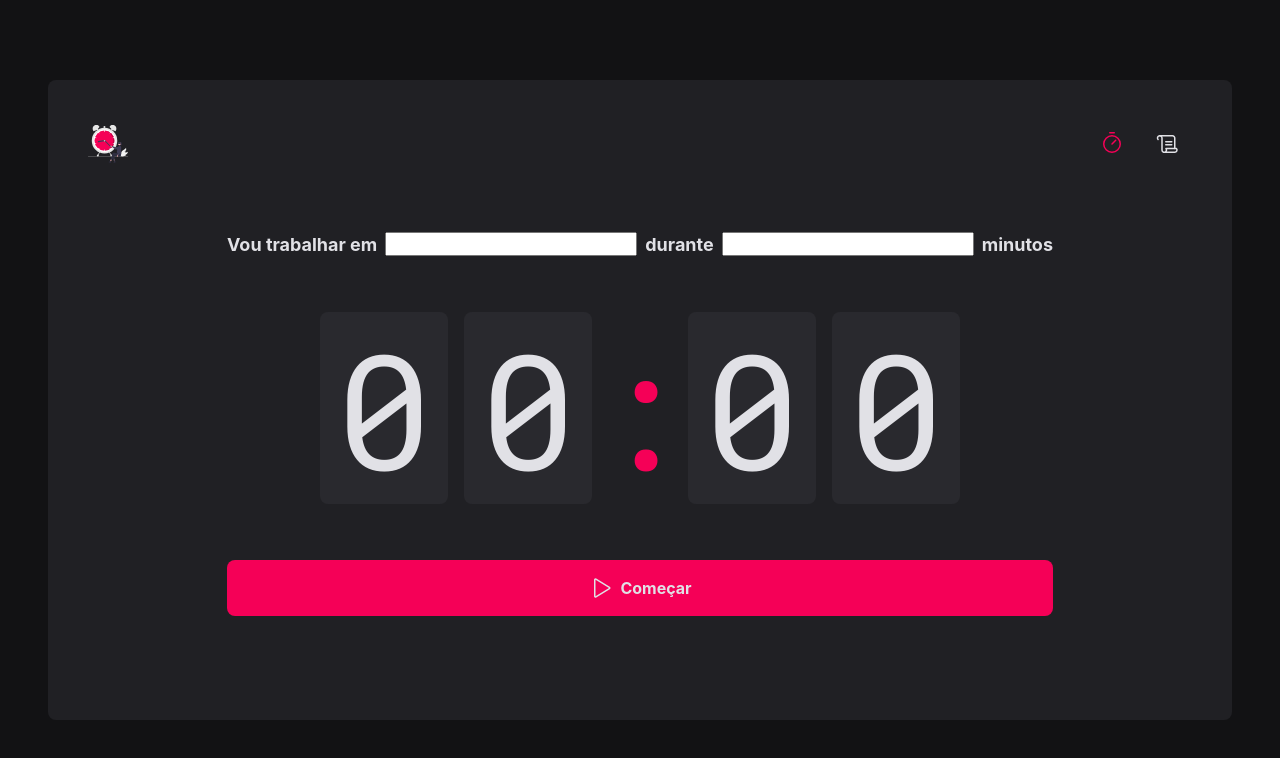
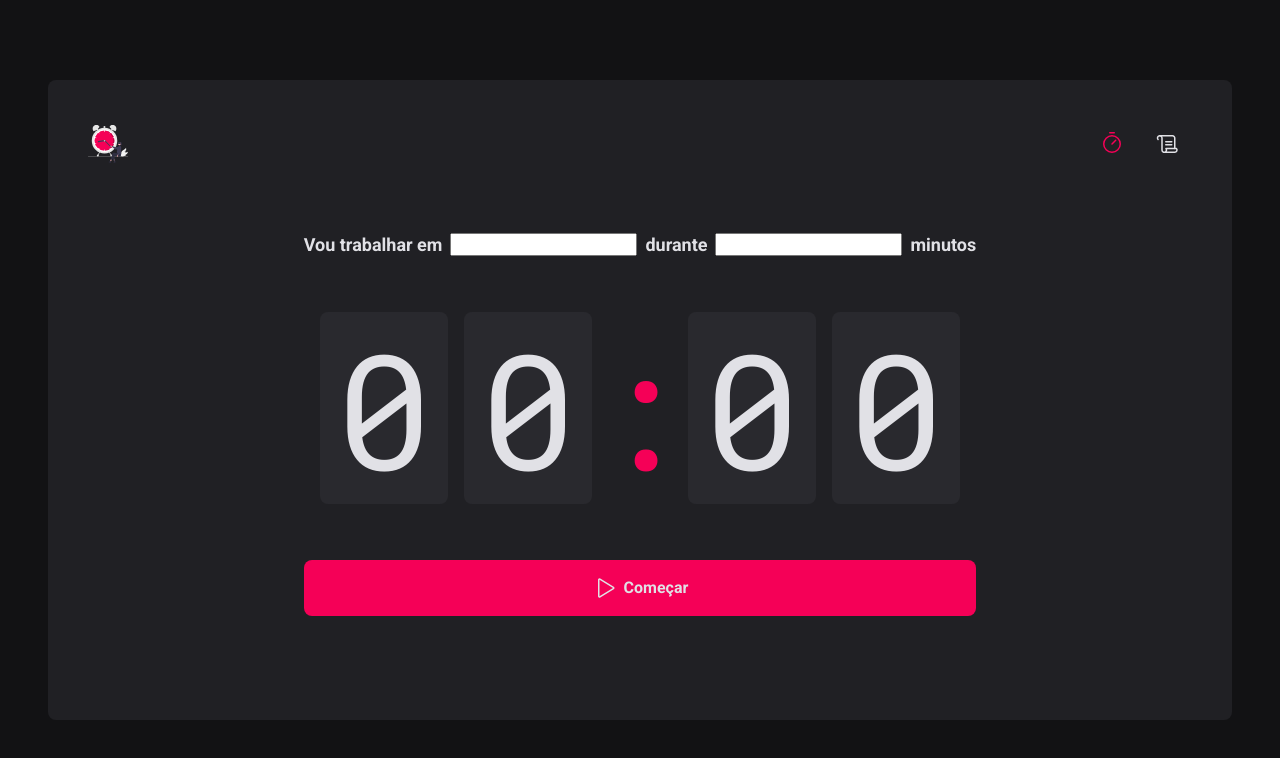
Before and after one commit to tostesdaniel/PomoTask, a React (Vite) app: page / in a window 1280 px wide. Shown: the top 758 px of the page. Built offline with nearby package versions, Linux system fonts and the light colour scheme.

Commit message:
style(global): change font to Roboto

```diff
--- a/src/styles/global.ts
+++ b/src/styles/global.ts
@@ -18,7 +18,7 @@ export const GlobalStyle = createGlobalStyle`
   }
 
   body, input, textarea, button {
-    font-family: 'Inter', sans-serif;
+    font-family: 'Roboto', sans-serif;
     font-weight: 400;
     font-size: 1rem;
   }
```
